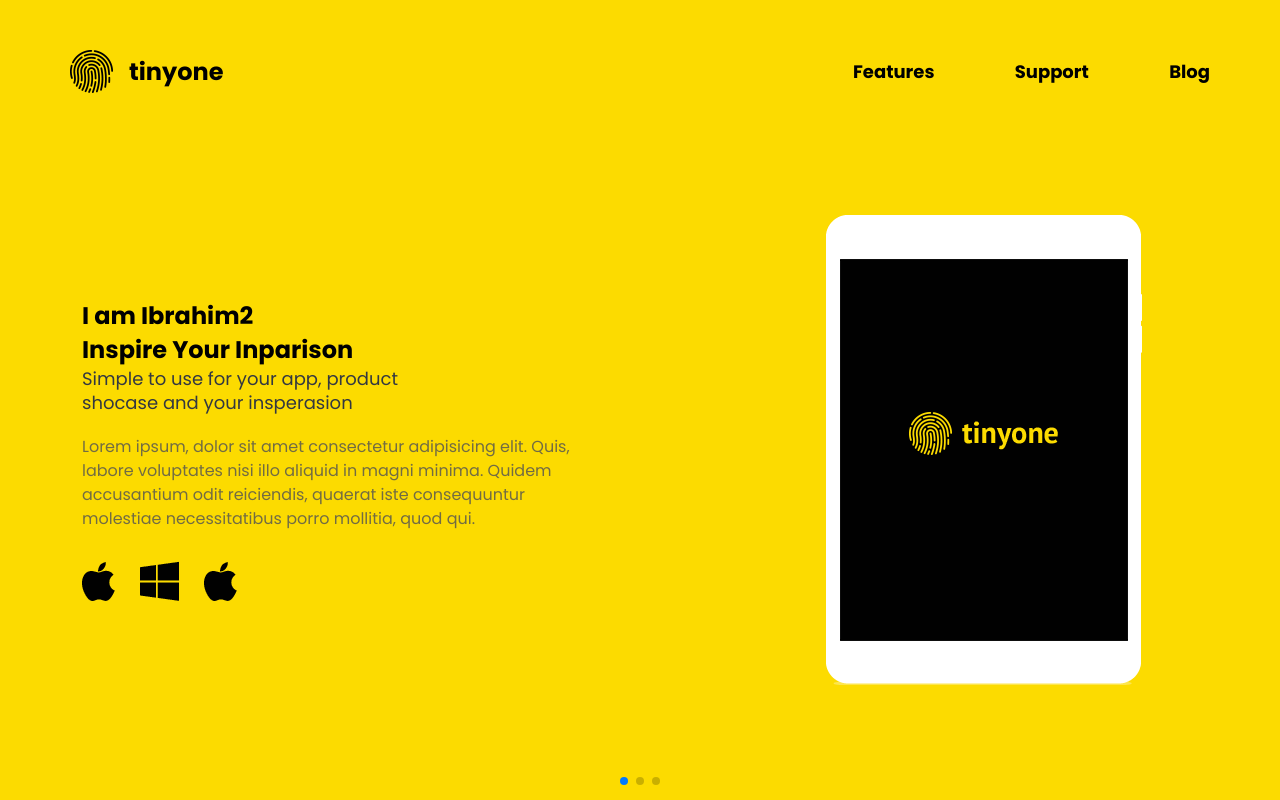
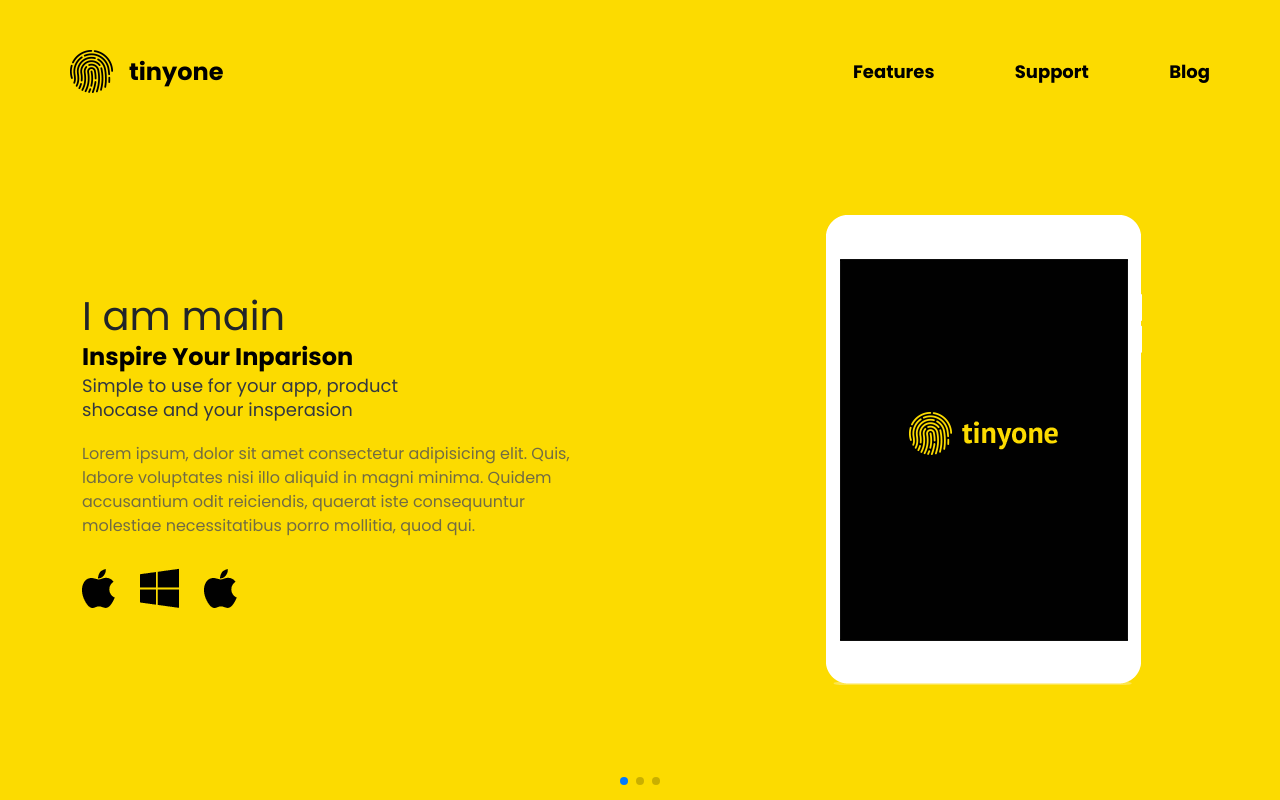
Before and after one commit to Ibrahimcoderx/Tinyone, a plain HTML site: page index.html in a window 1280 px wide. Shown: the top 800 px of the page. Drawn offline with nearby package versions, Linux system fonts and the light colour scheme.

Commit message:
Merge branch 'main' into Ibrahim

```diff
--- a/index.html
+++ b/index.html
@@ -56,7 +56,7 @@
                         <div class="SliderContantDiv">
 
                             <div>
-                                <h2>I am Ibrahim2</h2>
+                                <h1>I am main</h1>
                             <h2>Inspire Your Inparison</h2>
                             <h6>Simple to use for your app, product <br/>shocase and your insperasion</h6>
                             <p>Lorem ipsum, dolor sit amet consectetur adipisicing elit. Quis, labore voluptates nisi illo aliquid in magni minima.
```
